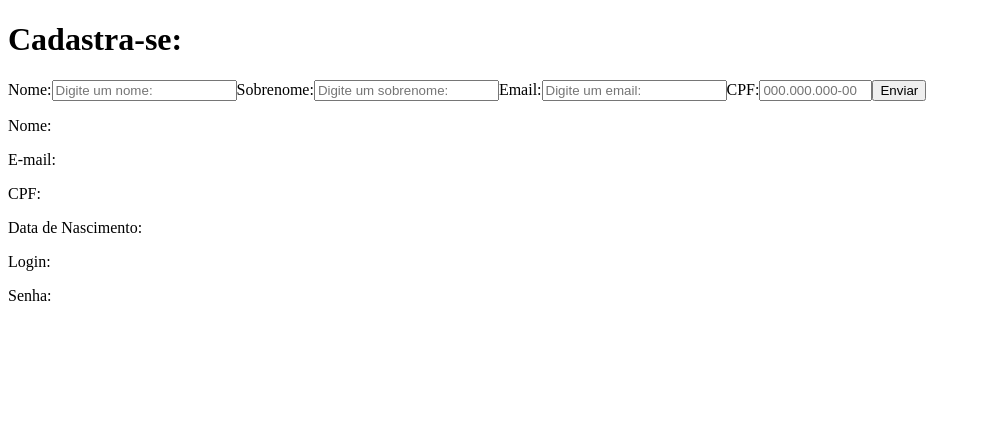
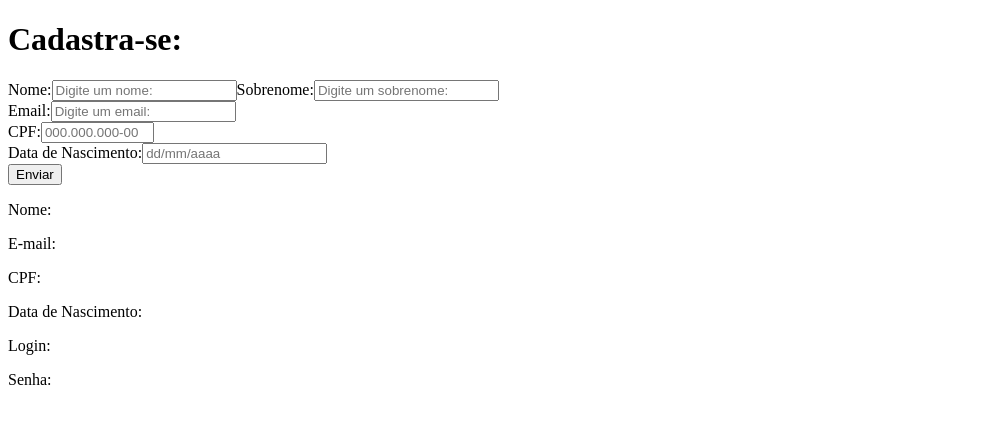
Before and after one commit to JomarFranca/Form_React_01, a React (Create React App) app: page / in a window 1280 px wide. Shown: the top 424 px of the page, without its empty margins (0-981 px from the left). Built offline with nearby package versions, Linux system fonts and the light colour scheme.

Commit message:
Criado input type data nascimento

```diff
--- a/src/App.js
+++ b/src/App.js
@@ -7,6 +7,8 @@ function App() {
 	const [client2, setClient2] = useState();
 	const [mail, setMail] = useState();
 	const [clientCpf, setClientCpf] = useState();
+	const [data, setData] = useState();
+
 
 	const [enviado, setEnviado] = useState(false);
 
@@ -15,38 +17,37 @@ function App() {
 		<>
 			<h1>Cadastra-se:</h1>
 			<label>Nome:</label>
-			<input type="text"
-				id="fname"
-				value={client}
+			<input type="text" id="fname" value={client}
 				onChange={(e) => setClient(e.target.value)}
 				placeholder="Digite um nome:"/>
 			<label>Sobrenome:</label>
-			<input type="text"
-				id="sname"
-				value={client2}
+			<input type="text" id="sname" value={client2}
 				onChange={(e) => setClient2(e.target.value)}
 				placeholder="Digite um sobrenome:" />
+			<br/>
 			<label>Email:</label>
-			<input type="email"
-				id="email"
-				value={mail}
+			<input type="email" id="email" value={mail}
 				onChange={(e) => setMail(e.target.value)}
 				placeholder="Digite um email:" />
+			<br/>
 			<label>CPF:</label>
-			<input type="text"
-				id="cpf"
-				value={clientCpf}
-				onChange={(e) => setClientCpf(e.target.value)}
-				maxLength="11" size="11"
-				data-mask="999.999.999-99"
-				required placeholder="000.000.000-00"
+			<input type="text" id="cpf" value={clientCpf}
+				onChange={(e) => setClientCpf(e.target.value)} maxLength="11" size="11"
+				data-mask="999.999.999-99" required placeholder="000.000.000-00"
 				pattern="\d{3}\.?\d{3}\.?\d{3}-?\d{2}" />
+			<br/>
+			<label>Data de Nascimento:</label>
+			<input type="email" id="data" value={data}
+				onChange={(e) => setData(e.target.value)}
+				placeholder="dd/mm/aaaa" />
+			<br/>
+
 
 			<button onClick={() => setEnviado(true)} >Enviar</button>
 			<p>Nome: {enviado && client + ' ' + client2}</p>
 			<p>E-mail: {enviado && mail}</p>
 			<p>CPF: {enviado && clientCpf}</p>
-			<p>Data de Nascimento: </p>
+			<p>Data de Nascimento: {enviado && data}</p>
 			<p>Login: </p>
 			<p>Senha: </p>
 		</>
```
